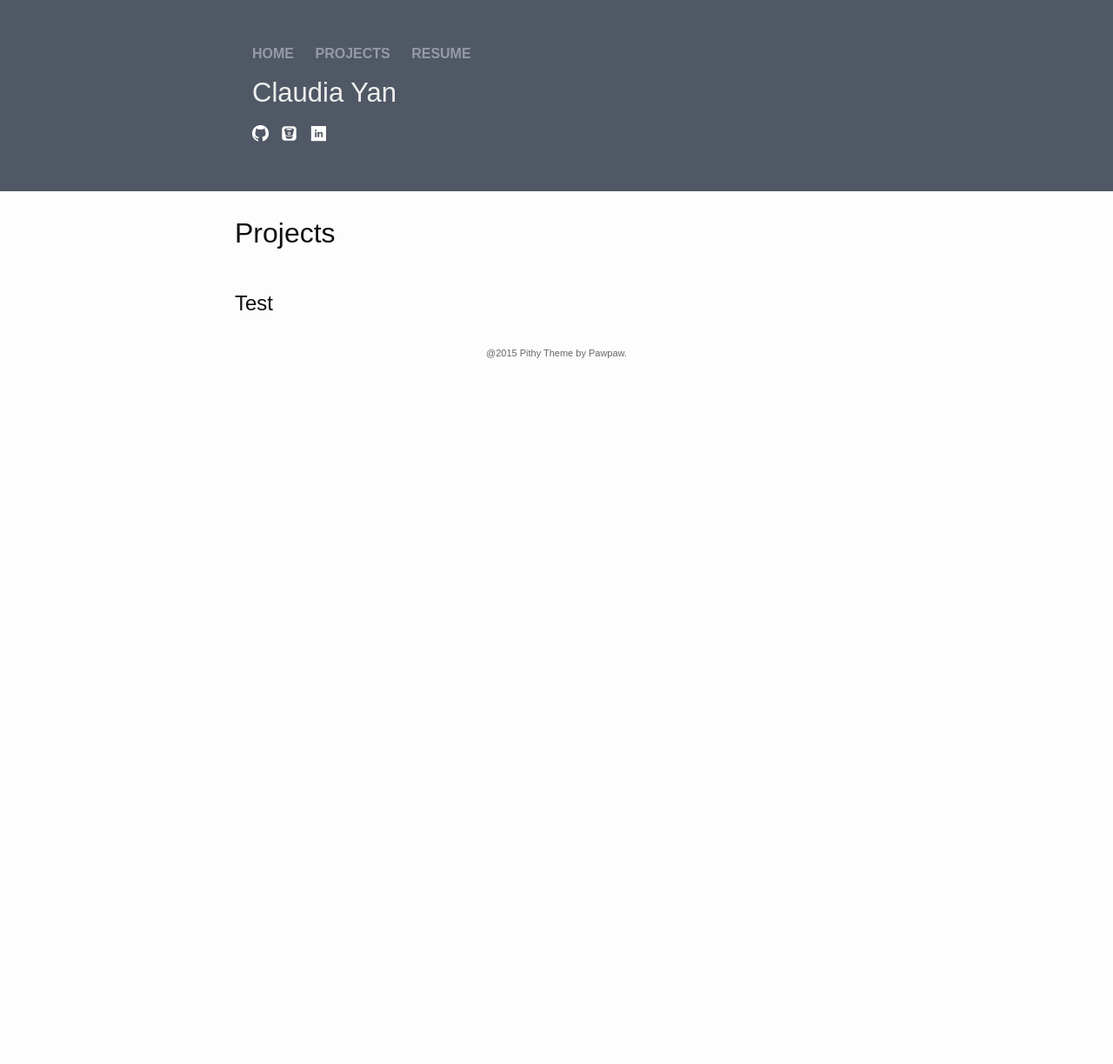
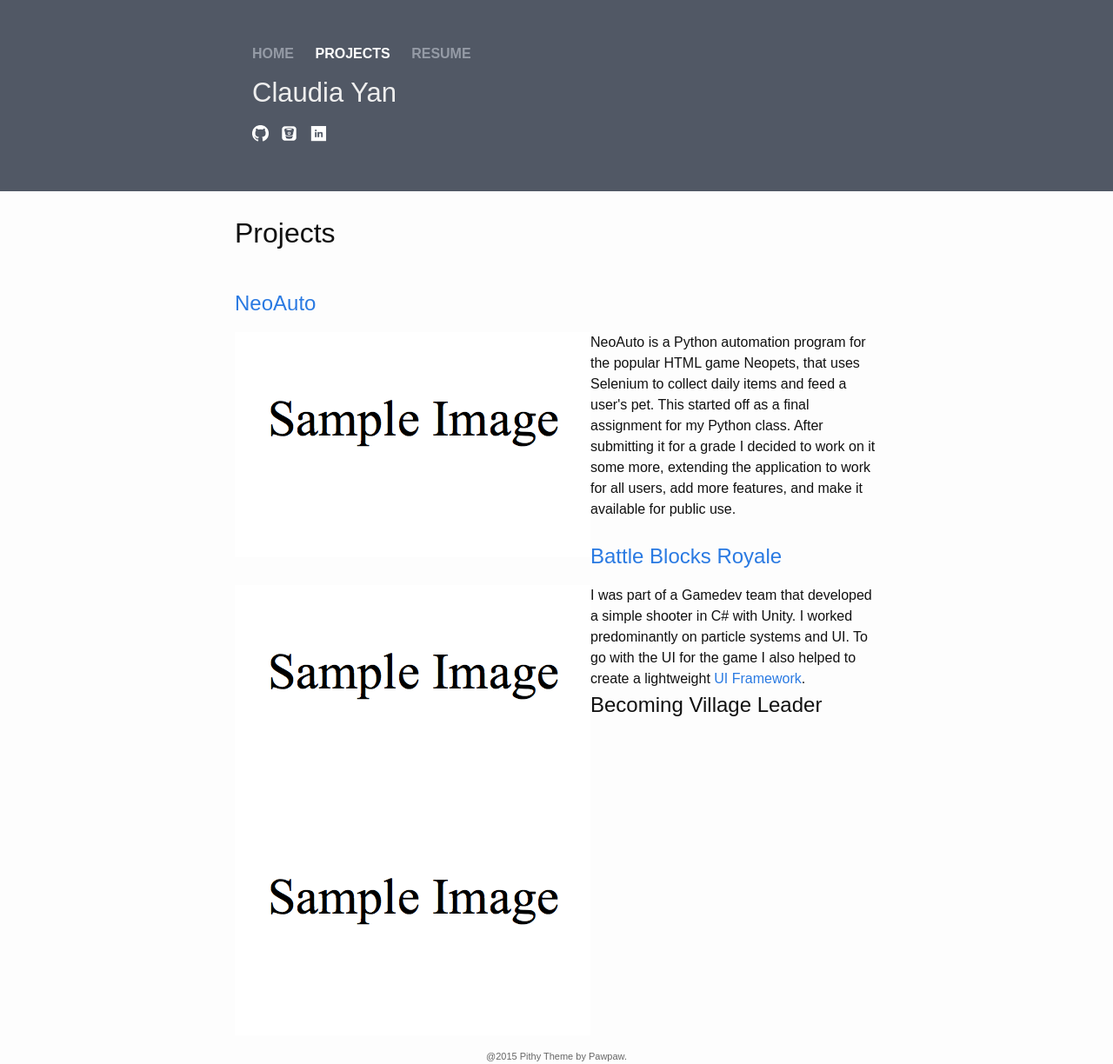
Before and after one commit to s1cyan/s1cyan.github.io, a Jekyll site: the page built from projects.html, in a window 1280 px wide. Shown: the whole page at 87% size. Built offline with Jekyll 4.4.1, drawn with Linux system fonts in a browser that asks for light colours; before the commit the page ends 900 px from its top, so only the background shows below that.

Commit message:
working on projects page

```diff
--- a/_layouts/page.html
+++ b/_layouts/page.html
@@ -1,5 +1,4 @@
 ---
-title: Claudia Yan
 layout: default
 ---
 <div class="post">
--- a/category.html
+++ b/category.html
@@ -14,5 +14,5 @@ layout: default
 {% endif %}{% endfor %}
 </ul>
 {% endunless %}{% endfor %}
-<br/><br/>
+<p/><p/>
 </div>
--- /dev/null
+++ b/projects.html
@@ -0,0 +1,31 @@
+---
+layout: page
+title: Projects
+---
+<h1><a href="https://github.com/s1cyan/NeoAuto" target="_blank">NeoAuto</a></h1>
+<!-- [NeoAuto](https://github.com/s1cyan/NeoAuto) -->
+<img style="float: left;" src="/images/sample.png">
+NeoAuto is a Python automation program for the popular HTML game Neopets, that
+uses Selenium to collect daily items and feed a user's pet. This started
+off as a final assignment for my Python class. After submitting it for a
+grade I decided to work on it some more, extending the application to
+work for all users, add more features, and make it available for public
+use.
+
+
+<br/><br/>
+
+
+
+<h1><a href="https://bitbucket.org/psuong01/battle-blocks-royale" target="_blank">Battle Blocks Royale</a></h1>
+
+<img style="float: left;" src="/images/sample.png">
+I was part of a Gamedev team that developed a simple shooter in C# with
+Unity. I worked predominantly on particle systems and UI. To go with the UI for the game
+I also helped to create a lightweight <a href="https://github.com/psuong/Unity-UI-Framework" target="_blank">UI Framework</a>.
+
+
+
+
+<h1>Becoming Village Leader</h1>
+<img style="float: left;" src="/images/sample.png">
--- a/projects.md
+++ /dev/null
@@ -1,5 +0,0 @@
----
-layout: page
-title: Projects
----
-# Test
```
Also changed, not shown: images/sample.png (added).
